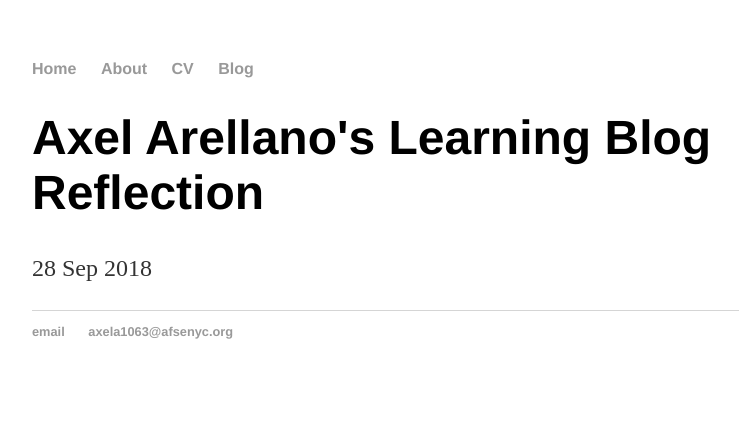
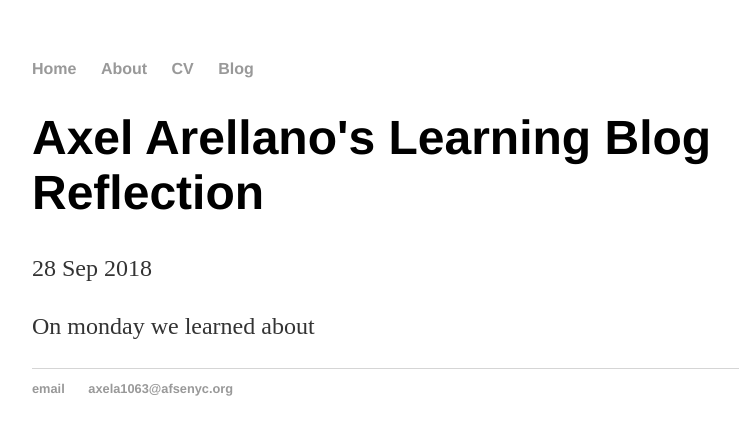
Before and after one commit to axela1063/axela1063.github.io, a Jekyll site: the page built from _posts/2018-04-10-Axel-Arellano's-Learning-Blog-Post-#3.md, in a window 1280 px wide. Shown: the top 435 px of the page, without its empty margins (160-899 px from the left). Built offline with Jekyll 4.4.1, drawn with Linux system fonts in a browser that asks for light colours.

Commit message:
Update 2018-04-10-Axel-Arellano's-Learning-Blog-Post-#3.md

```diff
--- a/_posts/2018-04-10-Axel-Arellano's-Learning-Blog-Post-#3.md
+++ b/_posts/2018-04-10-Axel-Arellano's-Learning-Blog-Post-#3.md
@@ -3,3 +3,5 @@ layout: post
 title: Axel Arellano's Learning Blog Reflection #2
 date: 2018-09-28
 ---
+
+  On monday we learned about
```
